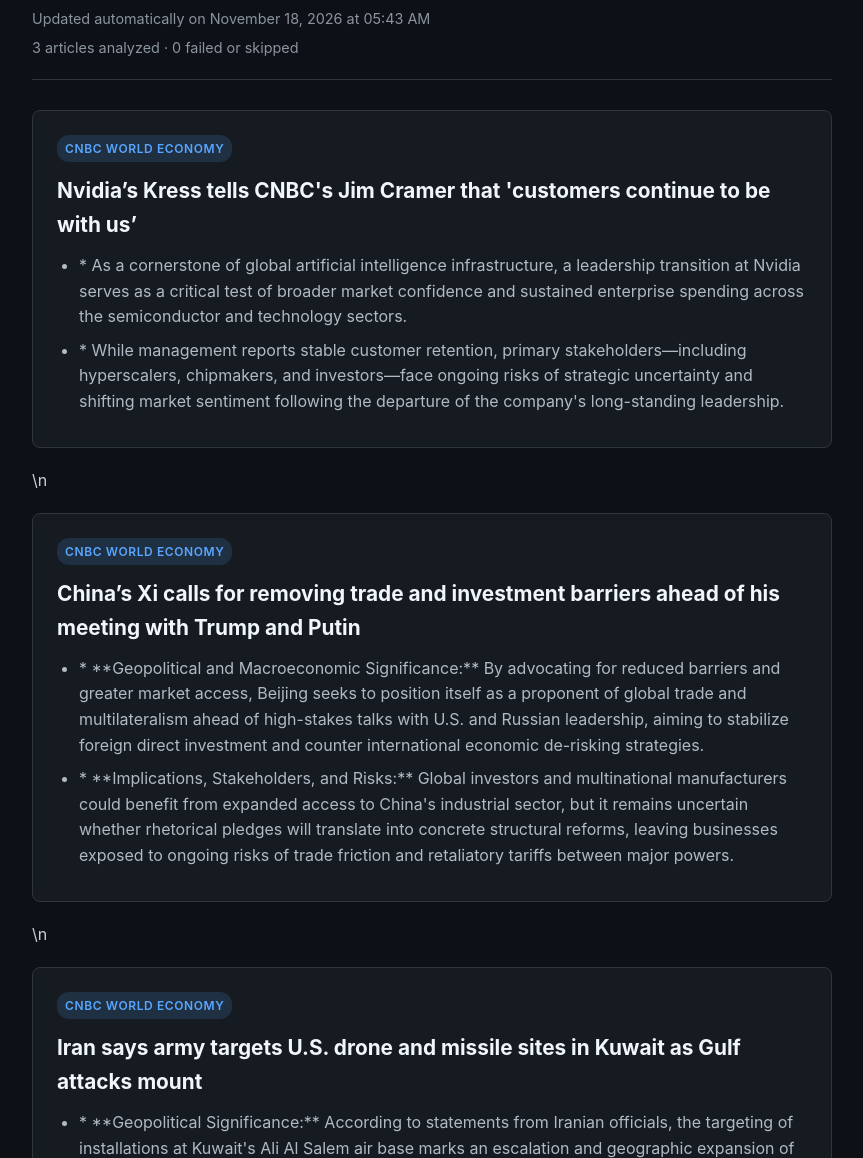
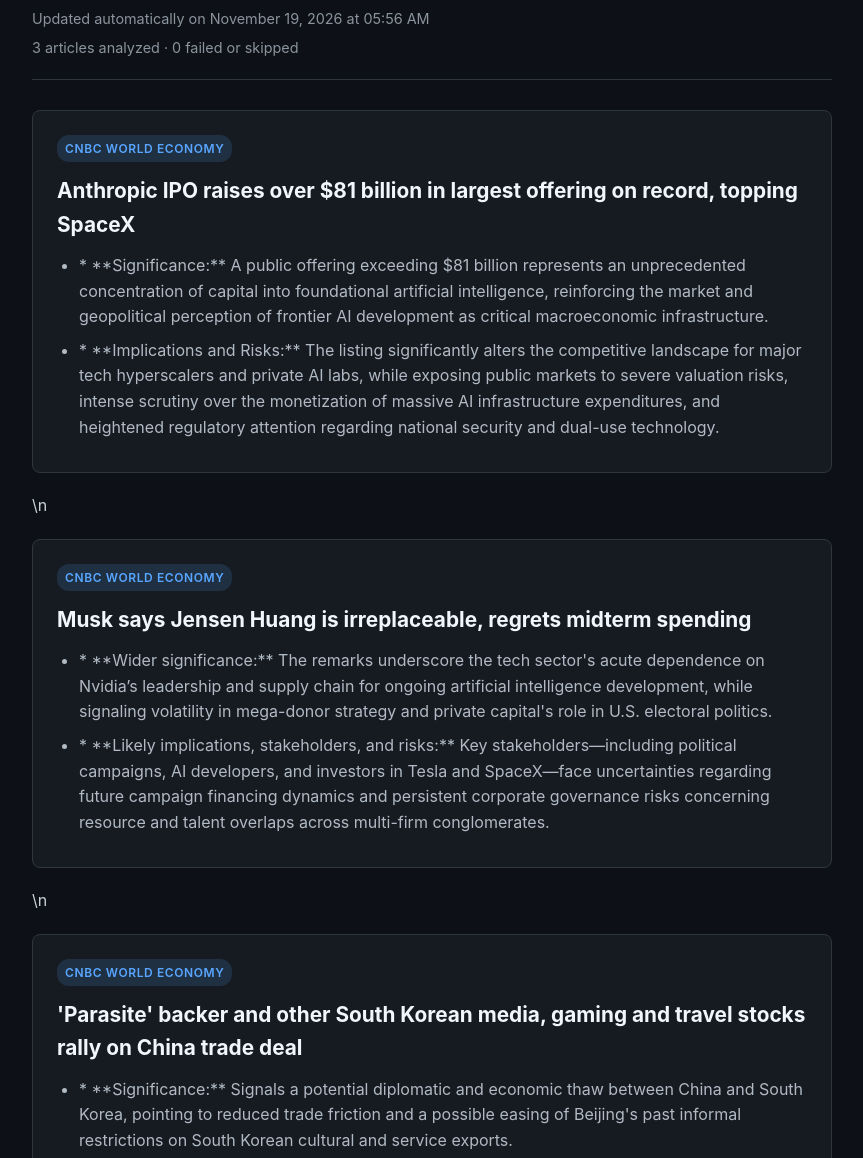
Before and after one commit to itserenjaeger1/the-geopolitical-pulse-, a plain HTML site: page index.html in a window 1280 px wide. Shown: the part 94-1252 px from the top of the page, without its empty margins (208-1071 px from the left). Drawn offline with Linux system fonts and the light colour scheme.

Commit message:
Deploying to gh-pages from @ itserenjaeger1/the-geopolitical-pulse-@fe86b8d4c1652b216eaaa84e8471c2ac7876f77a 🚀

```diff
--- a/index.html
+++ b/index.html
@@ -84,7 +84,7 @@
     <main class="container">
         <header>
             <h1>Socioeconomic &amp; Geopolitical Briefing</h1>
-            <div class="date">Updated automatically on November 18, 2026 at 05:43 AM</div>
+            <div class="date">Updated automatically on November 19, 2026 at 05:56 AM</div>
             <div class="status">3 articles analyzed · 0 failed or skipped</div>
         </header>
         <section class="grid" aria-label="News articles">
@@ -92,31 +92,31 @@
                 <article class="card">
                     <div class="source">CNBC World Economy</div>
                     <h2>
-                        <a href="https://www.cnbc.com/2026/11/17/nvidia-nvda-earnings-report-q3-2027.html"
+                        <a href="https://www.cnbc.com/2026/11/18/anthropic-ipo-ai-offering-price.html"
                            target="_blank"
-                           rel="noopener noreferrer">Nvidia’s Kress tells CNBC&#x27;s Jim Cramer that &#x27;customers continue to be with us’</a>
+                           rel="noopener noreferrer">Anthropic IPO raises over $81 billion in largest offering on record, topping SpaceX</a>
                     </h2>
-                    <ul><li>* As a cornerstone of global artificial intelligence infrastructure, a leadership transition at Nvidia serves as a critical test of broader market confidence and sustained enterprise spending across the semiconductor and technology sectors.</li><li>* While management reports stable customer retention, primary stakeholders—including hyperscalers, chipmakers, and investors—face ongoing risks of strategic uncertainty and shifting market sentiment following the departure of the company&#x27;s long-standing leadership.</li></ul>
+                    <ul><li>* **Significance:** A public offering exceeding $81 billion represents an unprecedented concentration of capital into foundational artificial intelligence, reinforcing the market and geopolitical perception of frontier AI development as critical macroeconomic infrastructure.</li><li>* **Implications and Risks:** The listing significantly alters the competitive landscape for major tech hyperscalers and private AI labs, while exposing public markets to severe valuation risks, intense scrutiny over the monetization of massive AI infrastructure expenditures, and heightened regulatory attention regarding national security and dual-use technology.</li></ul>
                 </article>
                 \n
                 <article class="card">
                     <div class="source">CNBC World Economy</div>
                     <h2>
-                        <a href="https://www.cnbc.com/2026/11/18/china-xi-trade-investment-barriers.html"
+                        <a href="https://www.cnbc.com/2026/11/19/elon-musk-jensen-huang-midterms.html"
                            target="_blank"
-                           rel="noopener noreferrer">China’s Xi calls for removing trade and investment barriers ahead of his meeting with Trump and Putin</a>
+                           rel="noopener noreferrer">Musk says Jensen Huang is irreplaceable, regrets midterm spending</a>
                     </h2>
-                    <ul><li>* **Geopolitical and Macroeconomic Significance:** By advocating for reduced barriers and greater market access, Beijing seeks to position itself as a proponent of global trade and multilateralism ahead of high-stakes talks with U.S. and Russian leadership, aiming to stabilize foreign direct investment and counter international economic de-risking strategies.</li><li>* **Implications, Stakeholders, and Risks:** Global investors and multinational manufacturers could benefit from expanded access to China&#x27;s industrial sector, but it remains uncertain whether rhetorical pledges will translate into concrete structural reforms, leaving businesses exposed to ongoing risks of trade friction and retaliatory tariffs between major powers.</li></ul>
+                    <ul><li>* **Wider significance:** The remarks underscore the tech sector&#x27;s acute dependence on Nvidia’s leadership and supply chain for ongoing artificial intelligence development, while signaling volatility in mega-donor strategy and private capital&#x27;s role in U.S. electoral politics.</li><li>* **Likely implications, stakeholders, and risks:** Key stakeholders—including political campaigns, AI developers, and investors in Tesla and SpaceX—face uncertainties regarding future campaign financing dynamics and persistent corporate governance risks concerning resource and talent overlaps across multi-firm conglomerates.</li></ul>
                 </article>
                 \n
                 <article class="card">
                     <div class="source">CNBC World Economy</div>
                     <h2>
-                        <a href="https://www.cnbc.com/2026/11/18/trump-iran-war-hormuz-oil-.html"
+                        <a href="https://www.cnbc.com/2026/11/19/china-south-korea-trade-deal-films-gaming.html"
                            target="_blank"
-                           rel="noopener noreferrer">Iran says army targets U.S. drone and missile sites in Kuwait as Gulf attacks mount</a>
+                           rel="noopener noreferrer">&#x27;Parasite&#x27; backer and other South Korean media, gaming and travel stocks rally on China trade deal</a>
                     </h2>
-                    <ul><li>* **Geopolitical Significance:** According to statements from Iranian officials, the targeting of installations at Kuwait&#x27;s Ali Al Salem air base marks an escalation and geographic expansion of regional hostilities, directly challenging the security of Gulf Cooperation Council states and raising the stakes of the ongoing confrontation with the United States.</li><li>* **Implications and Key Risks:** If confirmed, the attack elevates the risk of direct U.S. or allied retaliatory strikes, exposes Kuwait and neighboring host nations to deeper entanglement in regional conflicts, and increases volatility across global energy markets and critical maritime trade corridors.</li></ul>
+                    <ul><li>* **Significance:** Signals a potential diplomatic and economic thaw between China and South Korea, pointing to reduced trade friction and a possible easing of Beijing&#x27;s past informal restrictions on South Korean cultural and service exports.</li><li>* **Implications &amp; Risks:** Directly benefits South Korean entertainment, gaming, and tourism companies through expanded access to the Chinese consumer market, though actual gains remain contingent on implementation details and vulnerable to sudden regulatory or geopolitical reversals.</li></ul>
                 </article>
 
         </section>
```
